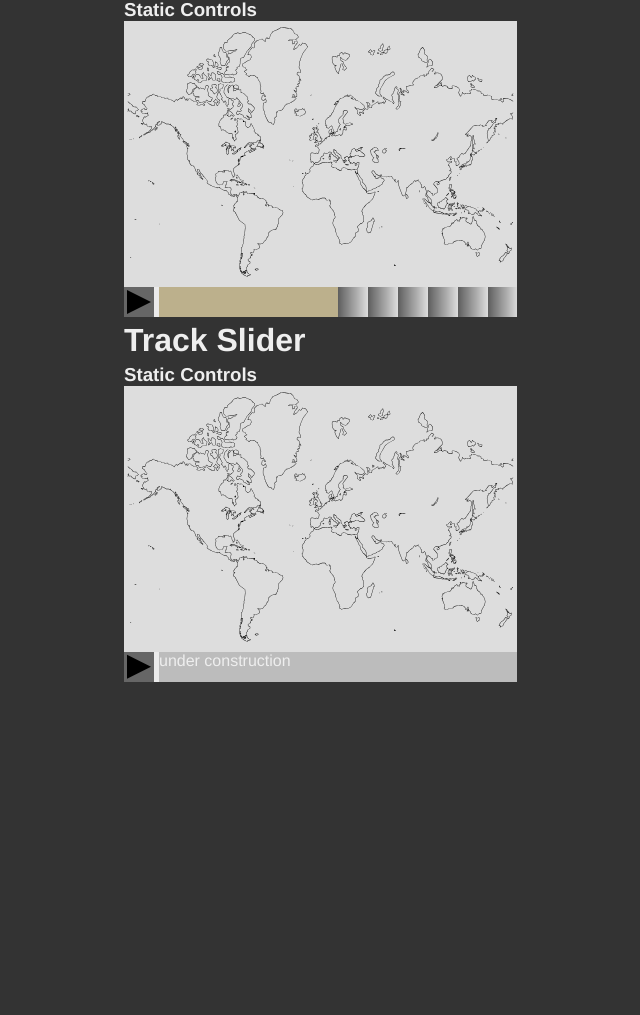
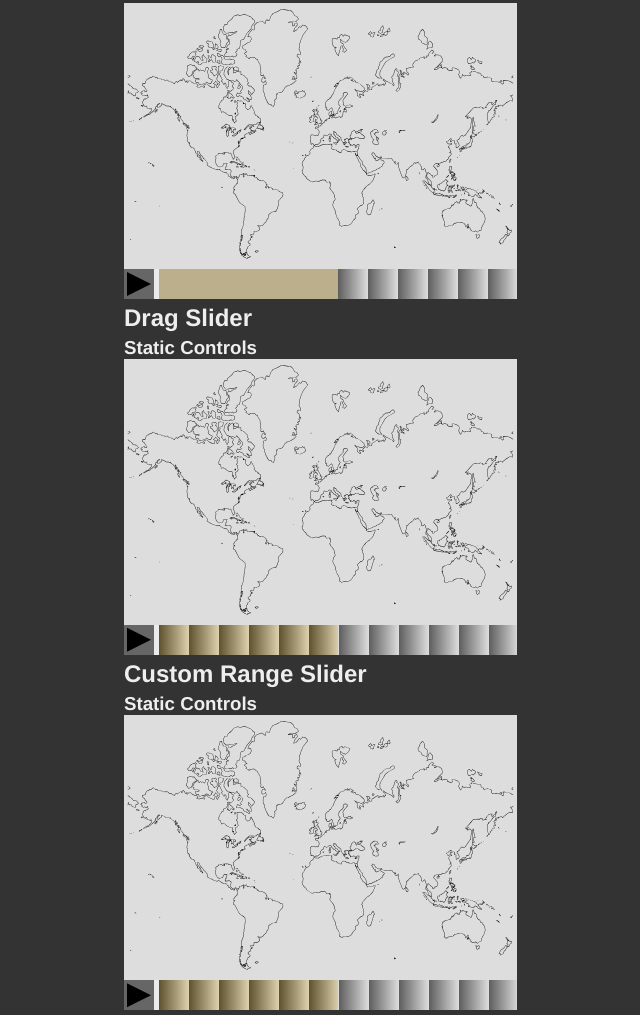
Before and after one commit to AntVil/time-navigation, a plain HTML site: page index.html in a window 1280 px wide. Shown: the part 705-1720 px from the top of the page, without its empty margins (121-761 px from the left). Before the commit the page ends 1392 px from the top, so only its background shows below. Drawn offline with Linux system fonts and the light colour scheme.

Commit message:
add custom & drag slider

```diff
--- a/index.html
+++ b/index.html
@@ -3,12 +3,14 @@
 <head>
     <meta charset="UTF-8">
     <meta name="viewport" content="width=device-width, initial-scale=1.0">
+    <meta name="description" content="A collection of multiple different time navigation sliders implemented in html/css/js in different ways.">
     <title>time-navigation</title>
     <link rel="stylesheet" href="style.css">
+    <script src="script.js"></script>
 </head>
 <body>
     <main>
-        <h1>Native Range Slider</h1>
+        <h2>Native Range Slider</h2>
 
         <section>
             <h3>Controls Left</h3>
@@ -22,7 +24,7 @@
                     </div>
                     <div class="navigation-panel">
                         <div class="navigation-legend"></div>
-                        <input class="navigation-input-slider" type="range" />
+                        <input class="navigation-input-slider" type="range" aria-label="navigation slider" />
                     </div>
                 </div>
             </div>
@@ -35,7 +37,7 @@
                 <div class="floating-navigation">
                     <div class="navigation-panel">
                         <div class="navigation-legend"></div>
-                        <input class="navigation-input-slider" type="range" />
+                        <input class="navigation-input-slider" type="range" aria-label="navigation slider" />
                     </div>
                     <div class="navigation-controls">
                         <button class="navigation-step-backward" title="step backward"></button>
@@ -52,7 +54,7 @@
                 <div class="floating-navigation">
                     <div class="navigation-panel">
                         <div class="navigation-legend"></div>
-                        <input class="navigation-input-slider" type="range" />
+                        <input class="navigation-input-slider" type="range" aria-label="navigation slider" />
                     </div>
                 </div>
             </div>
@@ -65,7 +67,7 @@
                 <div class="static-navigation">
                     <div class="navigation-panel">
                         <div class="navigation-legend"></div>
-                        <input class="navigation-input-slider" type="range" />
+                        <input class="navigation-input-slider" type="range" aria-label="navigation slider" />
                     </div>
                     <div class="navigation-controls">
                         <input class="navigation-play" type="checkbox" name="play" title="play">
@@ -76,7 +78,7 @@
             </div>
         </section>
 
-        <h1>Scrolling Container</h1>
+        <h2>Scrolling Container</h2>
 
         <section>
             <h3>Static Controls</h3>
@@ -88,7 +90,7 @@
                     </div>
                     <div class="navigation-panel">
                         <div class="navigation-scroll-slider-container">
-                            <div class="navigation-scroll-slider" tabindex="0">
+                            <div class="navigation-scroll-slider" tabindex="0" role="slider" aria-label="time navigation slider" aria-valuenow="0">
                                 <div class="navigation-legend"></div>
                             </div>
                         </div>
@@ -97,7 +99,7 @@
             </div>
         </section>
 
-        <h1>Track Slider</h1>
+        <h2>Drag Slider</h2>
 
         <section>
             <h3>Static Controls</h3>
@@ -108,12 +110,26 @@
                         <input class="navigation-play" type="checkbox" name="play" title="play">
                     </div>
                     <div class="navigation-panel">
-                        under construction
-                        <!--
-                            - use `setPointerCapture` https://developer.mozilla.org/en-US/docs/Web/API/Element/setPointerCapture
-                            - save state in `data-attr`
-                            - sync state
-                        -->
+                        <div class="navigation-legend"></div>
+                        <div class="navigation-drag-slider" onpointerdown="navigationDragSlideStart(event)" role="slider" aria-label="time navigation slider" aria-valuenow="50"></div>
+                    </div>
+                </div>
+            </div>
+        </section>
+
+        <h2>Custom Range Slider</h2>
+
+        <section>
+            <h3>Static Controls</h3>
+            <div class="navigation-container">
+                <img src="./images/map.svg" alt="map" />
+                <div class="static-navigation">
+                    <div class="navigation-controls">
+                        <input class="navigation-play" type="checkbox" name="play" title="play">
+                    </div>
+                    <div class="navigation-panel">
+                        <div class="navigation-legend"></div>
+                        <div class="navigation-custom-slider" onpointerdown="navigationCustomSliderStart(event)" role="slider" aria-label="time navigation slider" aria-valuenow="50"></div>
                     </div>
                 </div>
             </div>
--- /dev/null
+++ b/script.js
@@ -0,0 +1,58 @@
+const CLICK_MOVEMENT_THRESHOLD = 5;
+
+function navigationDragSlideStart(e) {
+    const element = e.target;
+    element.setPointerCapture(e.pointerId);
+
+    const width = element.getBoundingClientRect().width;
+
+    const startX = e.offsetX;
+    const startValue = parseFloat(element.style.getPropertyValue("--percentage")) || 0.5;
+
+    let isClick = true;
+
+    const pointermove = e => {
+        let movement = e.offsetX - startX;
+        if(Math.abs(movement) > CLICK_MOVEMENT_THRESHOLD) {
+            isClick = false;
+        }
+        let percentage = Math.min(Math.max(movement / width + startValue, 0), 100);
+        element.style.setProperty("--percentage", percentage);
+    };
+
+    const pointerup = e => {
+        if(isClick) {
+            let percentage = Math.min(Math.max(e.offsetX / width, 0), 100);
+            element.style.setProperty("--percentage", percentage);
+        }
+
+        element.removeEventListener("pointermove", pointermove);
+        element.removeEventListener("pointerup", pointerup);
+        element.releasePointerCapture(e.pointerId);
+    };
+
+    element.addEventListener("pointermove", pointermove);
+    element.addEventListener("pointerup", pointerup);
+}
+
+function navigationCustomSliderStart(e) {
+    const element = e.target;
+    element.setPointerCapture(e.pointerId);
+
+    const width = element.getBoundingClientRect().width;
+
+    const pointermove = e => {
+        let percentage = Math.min(Math.max(e.offsetX / width, 0), 100);
+        element.style.setProperty("--percentage", percentage);
+    };
+    pointermove(e);
+
+    const pointerup = e => {
+        element.removeEventListener("pointermove", pointermove);
+        element.removeEventListener("pointerup", pointerup);
+        element.releasePointerCapture(e.pointerId);
+    };
+
+    element.addEventListener("pointermove", pointermove);
+    element.addEventListener("pointerup", pointerup);
+}
--- a/style.css
+++ b/style.css
@@ -2,12 +2,13 @@
     box-sizing: border-box;
     margin: 0;
     font-family: Helvetica, Arial, sans-serif;
+    color-scheme: dark;
+    color: #eee;
 }
 
 body {
+    min-height: 100svh;
     background-color: #333;
-    color: #eee;
-    color-scheme: dark;
 }
 
 main {
@@ -19,7 +20,7 @@ main {
     margin: auto;
 }
 
-h1 {
+h2 {
     grid-column: 1 / span 2;
 }
 
@@ -164,3 +165,17 @@ h1 {
 .navigation-scroll-slider>.navigation-legend {
     position: initial;
 }
+
+.navigation-drag-slider {
+    --percentage: 0.5;
+    height: 100%;
+    background: linear-gradient(90deg, #bca45d calc(var(--percentage) * 100%), #0000 0);
+    cursor: w-resize;
+}
+
+.navigation-custom-slider {
+    --percentage: 0.5;
+    height: 100%;
+    background: linear-gradient(90deg, #bca45d calc(var(--percentage) * 100%), #0000 0);
+    cursor: pointer;
+}
```
